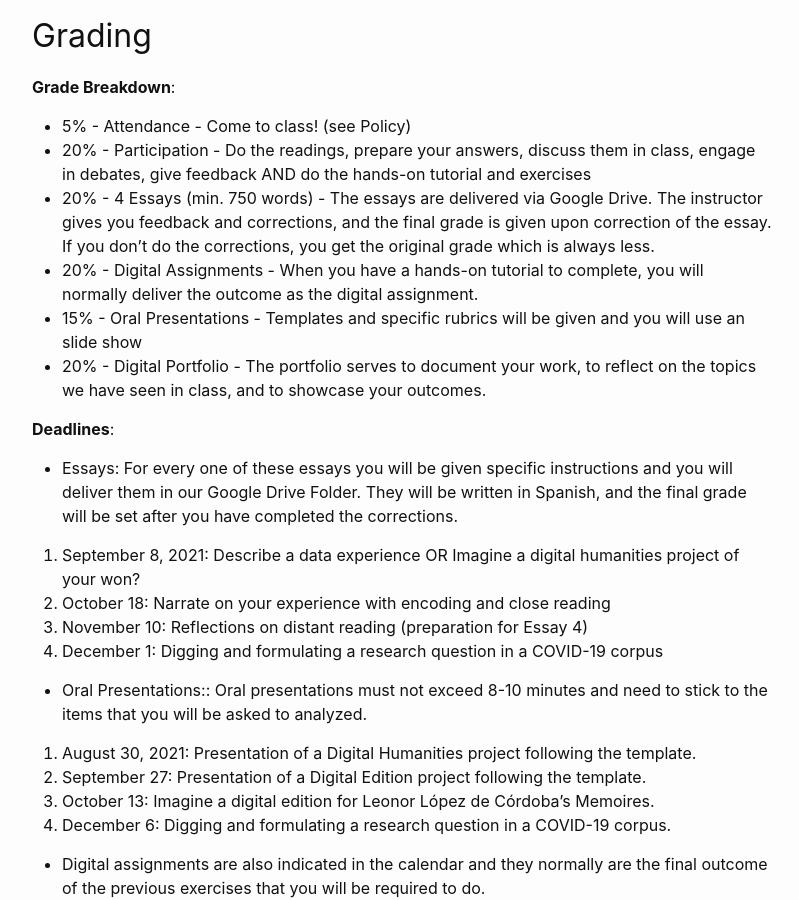
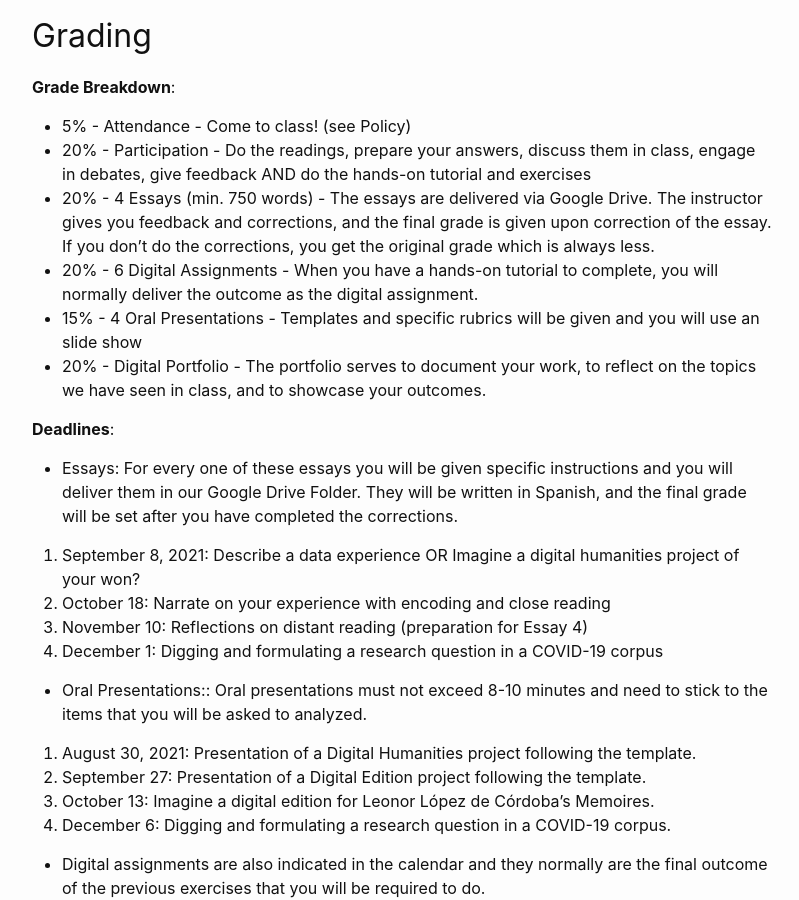
Before and after one commit to susannalles/SPA410, a Jekyll site: the page built from about.md, in a window 1280 px wide and 900 px high, scrolled down 821 px. Shown: the whole window, without its empty margins (238-1037 px from the left). Built offline with Jekyll 4.4.1, drawn with Linux system fonts in a browser that asks for light colours.

Commit message:
Update about.md

```diff
--- a/about.md
+++ b/about.md
@@ -18,8 +18,8 @@ This course will be in person. Every day you will have one or two readings (apro
 - 5% - Attendance - Come to class! (see Policy)
 - 20% - Participation - Do the readings, prepare your answers, discuss them in class, engage in debates, give feedback AND do the hands-on tutorial and exercises
 - 20% - 4 Essays (min. 750 words) - The essays are delivered via Google Drive. The instructor gives you feedback and corrections, and the final grade is given upon correction of the essay. If you don’t do the corrections, you get the original grade which is always less.
-- 20% - Digital Assignments - When you have a hands-on tutorial to complete, you will normally deliver the outcome as the digital assignment.
-- 15% - Oral Presentations - Templates and specific rubrics will be given and you will use an slide show
+- 20% - 6 Digital Assignments - When you have a hands-on tutorial to complete, you will normally deliver the outcome as the digital assignment.
+- 15% - 4 Oral Presentations - Templates and specific rubrics will be given and you will use an slide show
 - 20% - Digital Portfolio - The portfolio serves to document your work, to reflect on the topics we have seen in class, and to showcase your outcomes.
 
 **Deadlines**:
```
